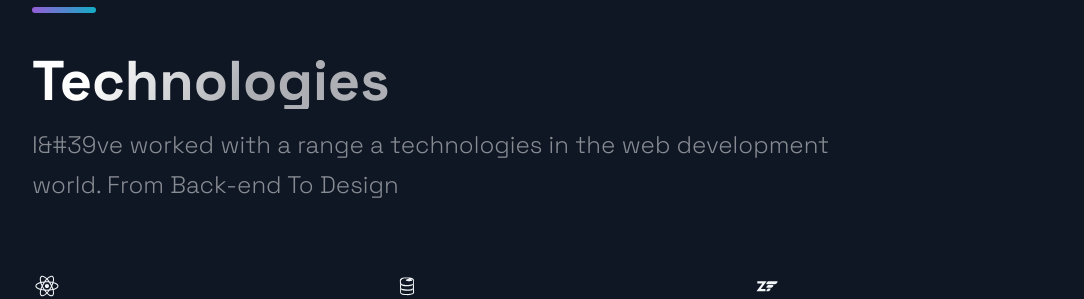
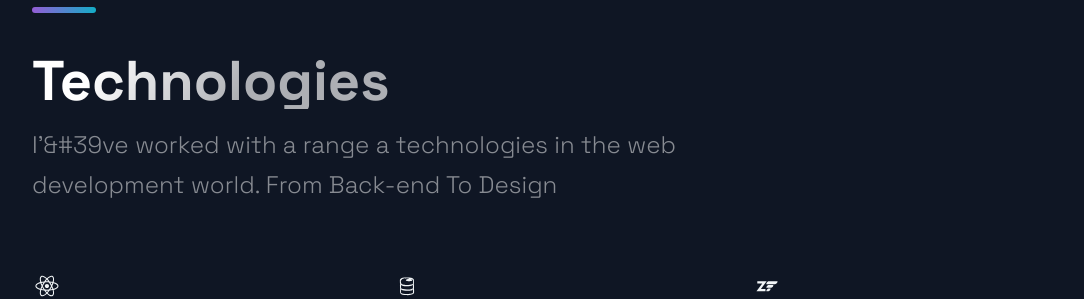
Before and after one commit to davidms5/portfolio-next, a Next.js app: page / in a window 1280 px wide. Shown: the part 1760-2059 px from the top of the page, without its empty margins (88-1172 px from the left). Built offline with nearby package versions, Linux system fonts and the light colour scheme.

Commit message:
arreglando comillas

```diff
--- a/src/components/Technologies/Technologies.js
+++ b/src/components/Technologies/Technologies.js
@@ -8,7 +8,7 @@ const Technologies = () =>  (
     <SectionDivider divider />
     <SectionTitle>Technologies</SectionTitle>
     <SectionText>
-      I&#39ve worked with a range a technologies in the web development world.
+      I'&#39ve worked with a range a technologies in the web development world.
       From Back-end To Design
     </SectionText>
     <List>
```
